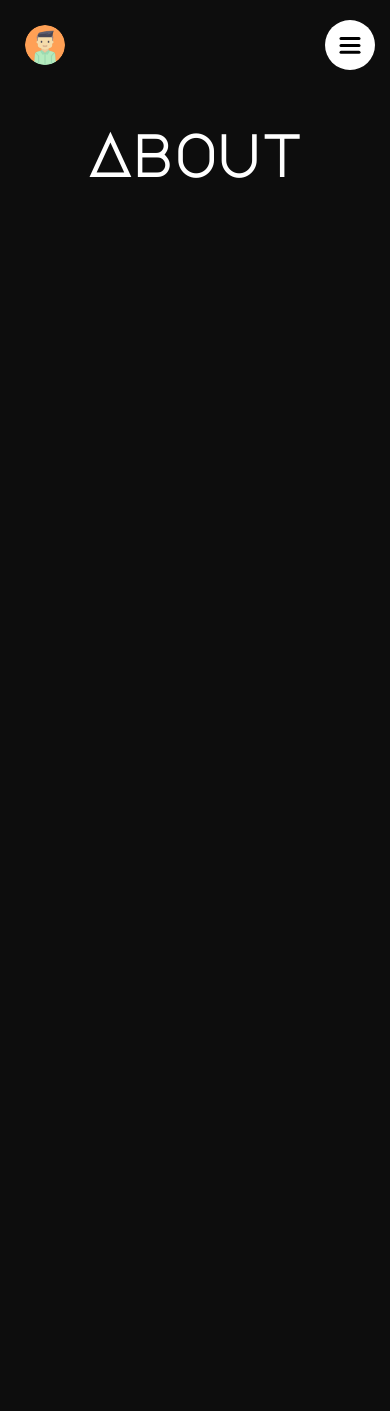
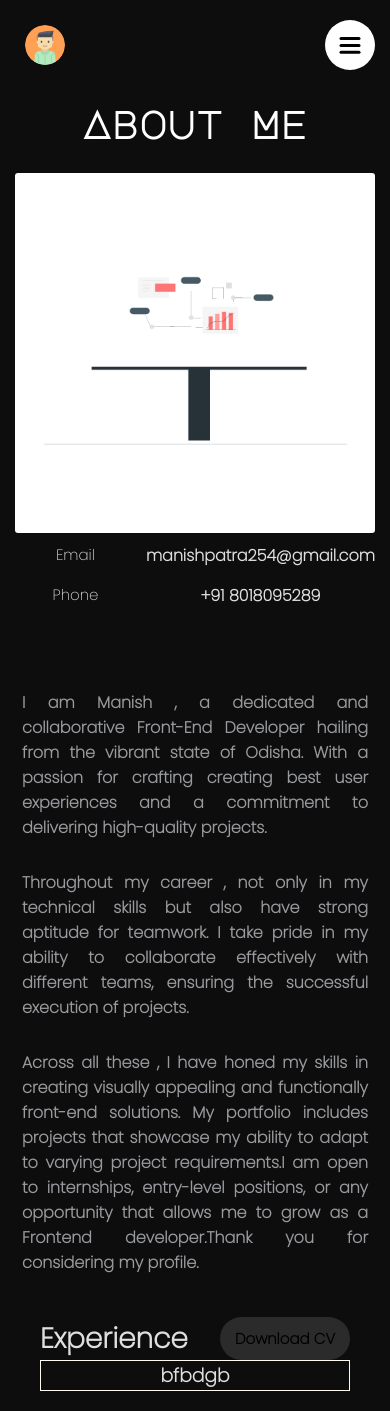
Before and after one commit to ManishKuPatra254/My-New-Portfolio, a React (Vite) app: page /about in a window 390 px wide. Before the commit the page ends 844 px from the top, so only its background shows below. Built offline with nearby package versions, Linux system fonts and the light colour scheme.

Commit message:
added about me part

```diff
--- a/src/About/About.jsx
+++ b/src/About/About.jsx
@@ -1,8 +1,10 @@
 /* eslint-disable react-refresh/only-export-components */
-import  { Fragment, useEffect, useRef } from 'react'
+import { Fragment, useEffect, useRef } from 'react'
 import gsap from 'gsap';
 import transition from '../Transition'
 import style from './About.module.css'
+import team from '../Images/Team.gif'
+import resume from '../Images/Manish Kumar Patra Resume.pdf'
 
 function About() {
     const h1Ref = useRef(null);
@@ -20,7 +22,7 @@ function About() {
             h1Ref.current.appendChild(span);
 
             gsap.from(span, {
-                duration: 2.9,
+                duration: 4.9,
                 opacity: 0,
                 y: 20,
                 delay: index * 0.1,
@@ -28,10 +30,42 @@ function About() {
         });
     }, []);
 
+
     return (
         <Fragment>
             <div className={style.main_about_p}>
-                <h1 ref={h1Ref}>About</h1>
+                <h1 ref={h1Ref}>About Me</h1>
+                <div className={style.sub_main_me_about_im}>
+                    <div className={style.sub_main_about}>
+                        <div className={style.about_me_p}>
+                            <p>I am Manish , a dedicated and collaborative Front-End Developer hailing from the vibrant state of Odisha. With a passion for crafting creating best user experiences and a commitment to delivering high-quality projects.
+                            </p>
+
+                            <p>Throughout my career , not only in my technical skills but also have strong aptitude for teamwork. I take pride in my ability to collaborate effectively with different teams, ensuring the successful execution of projects.</p>
+
+                            <p>Across all these , I have honed my skills in creating visually appealing and functionally front-end solutions. My portfolio includes projects that showcase my ability to adapt to varying project requirements.I am open to internships, entry-level positions, or any opportunity that allows me to grow as a Frontend developer.Thank you for considering my profile.</p>
+                        </div>
+
+                        <div className={style.about_me_im_g}>
+                            <img src={team} alt="" />
+                            <div className={style.contact_about_info}>
+                                <label htmlFor="">Email</label>
+                                <p> manishpatra254@gmail.com</p>
+                                <label htmlFor="">Phone</label>
+                                <p> +91 8018095289</p>
+                            </div>
+                        </div>
+                    </div>
+                </div>
+                <div className={style.main_experience_about}>
+                    <div className={style.sub_experience_about}>
+                        <h2>Experience</h2>
+                        <a href={resume} target='blank'><button>Download CV</button></a>
+                    </div>
+                    <div className={style.experience_detail_s}>
+                      <h3>bfbdgb</h3>
+                    </div>
+                </div>
             </div>
         </Fragment>
     )
--- a/src/About/About.module.css
+++ b/src/About/About.module.css
@@ -10,3 +10,155 @@
     padding: 35px 15px;
     font-family: var(--heading-font);
 }
+
+.sub_main_me_about_im {
+    padding: 32px 150px;
+}
+
+.sub_main_about {
+    display: flex;
+    align-items: center;
+    gap: 55px;
+    justify-content: space-between;
+    /* border: 1px solid salmon; */
+}
+
+.about_me_p {
+    /* border: 1px solid wheat; */
+    padding: 12px 12px;
+    display: flex;
+    align-items: center;
+    flex-direction: column;
+    gap: 30px;
+}
+
+.about_me_p p {
+    text-align: justify;
+    font-weight: 600;
+    color: #999b9f;
+}
+
+.about_me_im_g {
+    display: flex;
+    flex-direction: column;
+    border-radius: 5px;
+}
+
+.about_me_im_g img {
+    width: 500px;
+    border-radius: 3px;
+}
+
+.contact_about_info {
+    display: grid;
+    grid-template-columns: repeat(2, 1fr);
+    grid-template-rows: repeat(1, 1fr);
+    grid-column-gap: 10px;
+    grid-row-gap: 15px;
+    padding: 10px 0px;
+}
+
+.contact_about_info label {
+    font-weight: 500;
+    cursor: pointer;
+    font-size: 15px;
+}
+
+.contact_about_info p {
+    font-weight: 900;
+    cursor: pointer;
+    font-size: 16px;
+    transition: all .3s;
+}
+
+.contact_about_info p:hover {
+    color: red;
+    transition: all .3s;
+}
+
+.main_experience_about {
+    /* border: 1px solid floralwhite; */
+    padding: 32px 150px;
+}
+
+.sub_experience_about {
+    display: flex;
+    justify-content: space-between;
+    /* border: 1px solid floralwhite; */
+}
+
+.sub_experience_about h2 {
+    font-size: 35px;
+}
+
+.sub_experience_about button {
+    font-size: 16px;
+    background-color: #2b2b2b;
+    padding: 10px 15px;
+    border-radius: 50px;
+    border: none;
+    font-family: var(--main-font);
+    font-weight: 800;
+    cursor: pointer;
+}
+
+.experience_detail_s{
+     border: 1px solid floralwhite;
+}
+
+@media screen and (max-width:1100px) {
+
+    .main_about_p h1 {
+        font-size: 38px;
+        padding: 15px 15px;
+        font-family: var(--heading-font);
+    }
+
+    .sub_main_me_about_im {
+        padding: 10px 10px;
+        text-align: center;
+    }
+
+    .sub_main_about {
+        display: flex;
+        flex-direction: column-reverse;
+    }
+
+    .about_me_p p {
+        text-align: justify;
+        font-weight: 600;
+    }
+
+    .about_me_im_g {
+        padding: 5px 5px;
+    }
+
+    .about_me_im_g img {
+        width: 100%;
+        border-radius: 3px;
+    }
+
+    .main_experience_about {
+        width: 100%;
+        padding: 20px 40px;
+        /* border: 1px solid rgb(255, 255, 255); */
+    }
+
+    .sub_experience_about {
+        /* border: 1px solid red; */
+        display: flex;
+        align-items: center;
+    }
+
+    .sub_experience_about h2 {
+        display: flex;
+        align-items: center;
+        font-size: 28px;
+    }
+
+    .sub_experience_about button{
+        font-size: 15px;
+    }
+
+
+}
--- a/src/Contact/Contact.jsx
+++ b/src/Contact/Contact.jsx
@@ -1,5 +1,7 @@
-import React, { Fragment, useRef } from 'react'
+/* eslint-disable react-refresh/only-export-components */
+import { Fragment, useRef, useEffect } from 'react'
 import style from './Contact.module.css'
+import gsap from 'gsap'
 import transition from '../Transition'
 import { Button, TextField, ThemeProvider, createTheme, useTheme } from '@mui/material'
 import { Grid } from '@mui/material';
@@ -71,16 +73,41 @@ function Contact() {
             })
 
 
-    };
+    }
 
     const labelStyles = {
         color: 'white',
     }
+
+
+    const h1Ref = useRef(null);
+
+    useEffect(() => {
+        const text = h1Ref.current.textContent;
+        const letters = text.split('');
+
+        h1Ref.current.textContent = '';
+
+        letters.forEach((letter, index) => {
+            const span = document.createElement('span');
+            span.textContent = letter;
+            span.style.display = 'inline';
+            h1Ref.current.appendChild(span);
+
+            gsap.from(span, {
+                duration: 2.9,
+                opacity: 0,
+                y: 20,
+                delay: index * 0.1,
+            });
+        });
+    }, []);
+
+
     return (
         <Fragment>
-
             <div className={style.contact_form}>
-                <h2>Connect With Me</h2>
+                <h2 ref={h1Ref}>Connect With Me</h2>
                 <Grid>
                     <div className={style.form_group} >
                         <form ref={form} onSubmit={sendEmail}>
--- a/src/Projects/Projects.jsx
+++ b/src/Projects/Projects.jsx
@@ -1,4 +1,5 @@
-import React, { Fragment, useState, useEffect, useRef } from 'react'
+/* eslint-disable react-refresh/only-export-components */
+import { Fragment, useState, useEffect, useRef } from 'react'
 import transition from '../Transition'
 import styles from './Projects.module.css'
 import netflix from '../Images/netflix clone.png'
@@ -28,7 +29,7 @@ function Projects() {
             h1Ref.current.appendChild(span);
 
             gsap.from(span, {
-                duration: 2.9,
+                duration: 4.9,
                 opacity: 0,
                 y: 20,
                 delay: index * 0.1,
@@ -102,14 +103,14 @@ function Projects() {
                                     <p>{project.techstack}</p>
                                     <div className={styles.btn1}>
                                         <Link to={project.visit} target='blank'><button>Visit website <CallMadeIcon sx={{
-                                            color: 'white',
+                                            color: 'black',
                                             '@media screen and (max-width: 900px)': {
                                                 color: '#61677A'
                                             },
                                         }} /></button></Link>
 
                                         <Link to={project.source} target='blank'><button>Source code <CallMadeIcon sx={{
-                                            color: 'white',
+                                            color: 'black',
                                             '@media screen and (max-width: 900px)': {
                                                 color: '#61677A'
                                             },
--- a/src/Projects/Projects.module.css
+++ b/src/Projects/Projects.module.css
@@ -117,7 +117,7 @@
 
 .btn1 button:hover {
     color: rgb(0, 0, 0);
-    background-color: white;
+    background-color: #ffffff;
     font-family: var(--main-font);
     cursor: pointer;
     border-radius: 50px;
--- a/src/Skills/Skills.jsx
+++ b/src/Skills/Skills.jsx
@@ -30,14 +30,13 @@ function Skills() {
             h1Ref.current.appendChild(span);
 
             gsap.from(span, {
-                duration: 0.9,
+                duration: 4.9,
                 opacity: 0,
                 y: 20,
                 delay: index * 0.1,
             });
         });
     }, []);
-
 
     return (
         <Fragment>
--- a/src/Skills/Skills.module.css
+++ b/src/Skills/Skills.module.css
@@ -35,7 +35,7 @@
     margin-top: 15px;
     padding: 15px 22px;
     border-radius: 5px;
-    background-color: rgb(8, 39, 48);
+    background-color: #232D3F;
     display: flex;
     flex-direction: column;
     align-items: center;
```
Also changed, not shown: src/Images/Team.gif (added).
